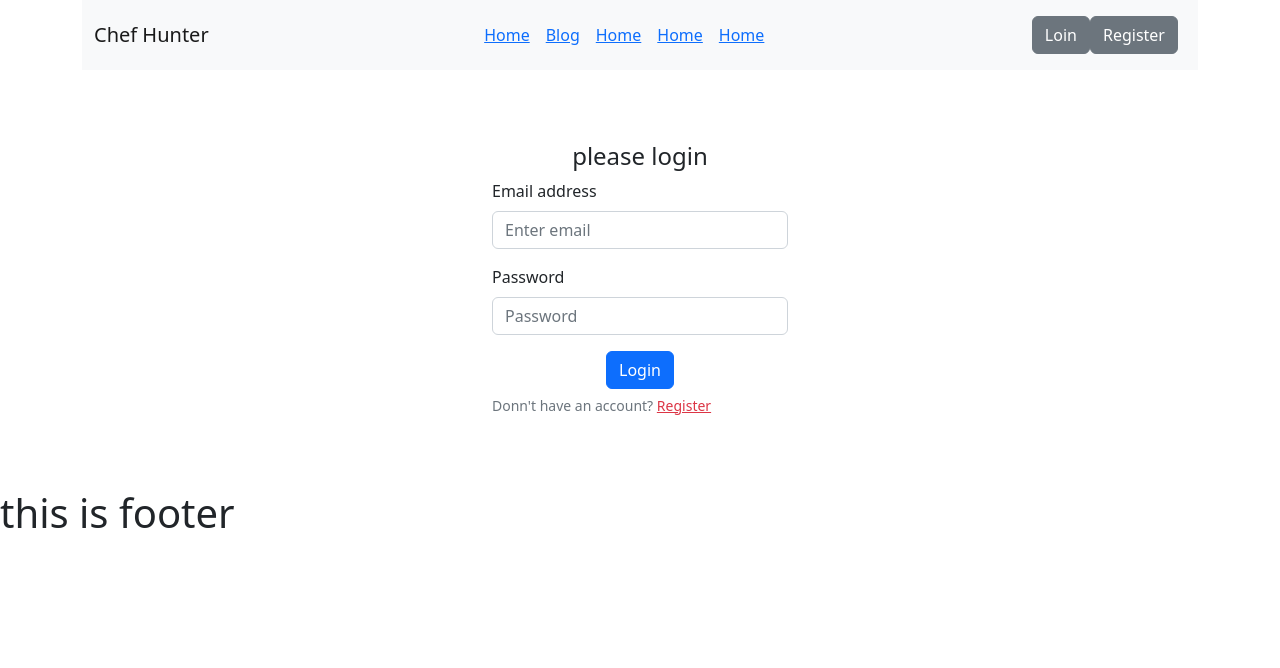
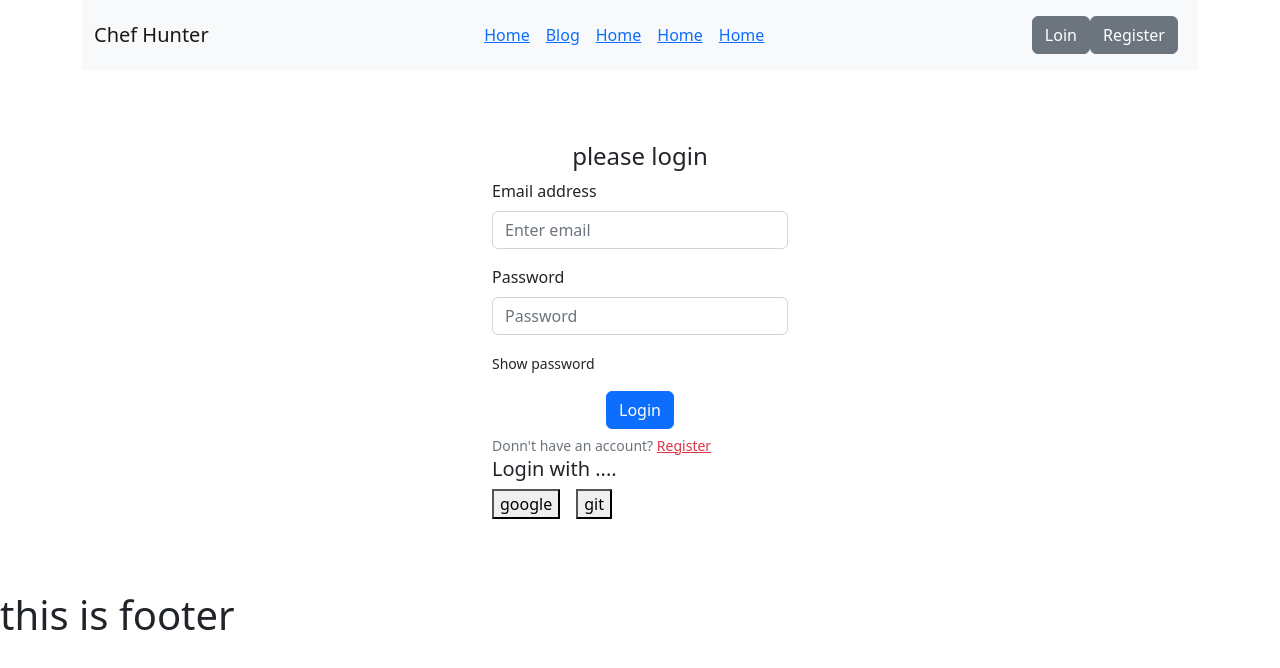
Before and after one commit to abdu95873/chef-recipe-hunter, a React (Vite) app: page /login in a window 1280 px wide. Shown: the top 668 px of the page. Built offline with nearby package versions, Linux system fonts and the light colour scheme; no server answers.

Commit message:
git and google login done

```diff
--- a/src/Pages/Login/Login.jsx
+++ b/src/Pages/Login/Login.jsx
@@ -2,6 +2,7 @@ import React, { useContext, useState } from 'react';
 import { Button, Container, Form } from 'react-bootstrap';
 import { Link, useLocation, useNavigate } from 'react-router-dom';
 import { AuthContext } from '../../Providers/AuthProvider';
+
 
 
 const Login = () => {
@@ -13,10 +14,16 @@ const Login = () => {
 
 
 
-    const { signIn } = useContext(AuthContext);
+    const { signIn, googleLogin, gitLogin } = useContext(AuthContext);
     const navigate = useNavigate();
     const location = useLocation();
     const from = location.state?.from?.pathname || "/";
+
+
+
+
+
+
 
     const handleLogin = event => {
         event.preventDefault();
@@ -40,6 +47,42 @@ const Login = () => {
             setError(error.message);
           })
       }
+
+      const handleGoogleLogin = ()=>{
+        googleLogin()
+        .then(result => {
+            const loggedInUser = result.user;
+            console.log(loggedInUser);
+            navigate(from, {replace:true})
+            setSuccess('Successfully login');
+
+          })
+          .catch(error => {
+            console.log(error);
+            setError(error.message);
+          })
+
+      }
+      const handleGitLogin = ()=>{
+        gitLogin()
+        .then(result => {
+            const loggedInUser = result.user;
+            console.log(loggedInUser);
+            navigate(from, {replace:true})
+            setSuccess('Successfully login');
+
+          })
+          .catch(error => {
+            console.log(error);
+            setError(error.message);
+          })
+
+      }
+
+
+
+
+
     return (
         <Container className='my-4 py-5 mx-auto w-25'>
       <h4 className='text-center'>please login</h4>
@@ -55,6 +98,14 @@ const Login = () => {
           <Form.Control type="password" name='password' placeholder="Password" required />
         </Form.Group>
 
+        <p onClick={() => setShow(!show)}><small>
+                        {
+                        show ? <span>Hide password</span>: <span>Show password</span>
+
+                    }
+                        </small></p>
+
+
         <Button variant="primary" type="submit" className='d-block mx-auto'>
           Login
         </Button>
@@ -67,6 +118,12 @@ const Login = () => {
 
         <Form.Text className='text-center mx-auto'>Donn't have an account? <Link to="/register" className='text-danger'>Register</Link></Form.Text>
       </Form>
+
+      <h5>Login with ....</h5>
+
+      <button className='me-3' onClick={handleGoogleLogin}>google</button>
+      <button onClick={handleGitLogin}>git</button>
+
     </Container>
     );
 };
--- a/src/Providers/AuthProvider.jsx
+++ b/src/Providers/AuthProvider.jsx
@@ -1,6 +1,7 @@
-import React, { createContext, useState } from 'react';
-import {getAuth} from "firebase/auth";
+import React, { createContext, useEffect, useState } from 'react';
+import { createUserWithEmailAndPassword, getAuth, onAuthStateChanged, signInWithEmailAndPassword, signInWithPopup} from "firebase/auth";
 import app from '../Firebase/firebase.config';
+import { GithubAuthProvider, GoogleAuthProvider} from 'firebase/auth';
 
 
 
@@ -9,10 +10,57 @@ const auth = getAuth(app);
 
 const AuthProvider = ({children}) => {
 
+    const googleProvider = new GoogleAuthProvider();
+    const gitProvider = new GithubAuthProvider();
+
     const [user,setUser] = useState(null);
-    const authInfo = {
-        user
+    const [loading, setLoading] = useState(true);
+
+    const createUser= (email, password) =>{
+        setLoading(true);
+        return createUserWithEmailAndPassword(auth, email, password);
     }
+
+    const signIn = (email, password) =>{
+
+        setLoading(true);
+        return signInWithEmailAndPassword(auth, email, password);
+    }
+
+    const googleLogin = () =>{
+        return signInWithPopup(auth, googleProvider);
+    }
+
+    const gitLogin = () =>{
+        return signInWithPopup (auth,gitProvider);
+    }
+
+
+    const logOut = () =>{
+        return signOut(auth);
+    }
+    useEffect( () =>{
+        const unsubscribe = onAuthStateChanged(auth, (currentUser) =>{
+            setUser(currentUser);
+            setLoading(false);
+        });
+        return ()=>{
+            return unsubscribe();
+        }
+    },[])
+
+
+    const authInfo ={
+        user,
+        loading,
+        createUser,
+        signIn,
+        logOut,
+        googleLogin,
+        gitLogin
+
+
+    };
 
     return (
         <AuthContext.Provider value={authInfo}>
```
